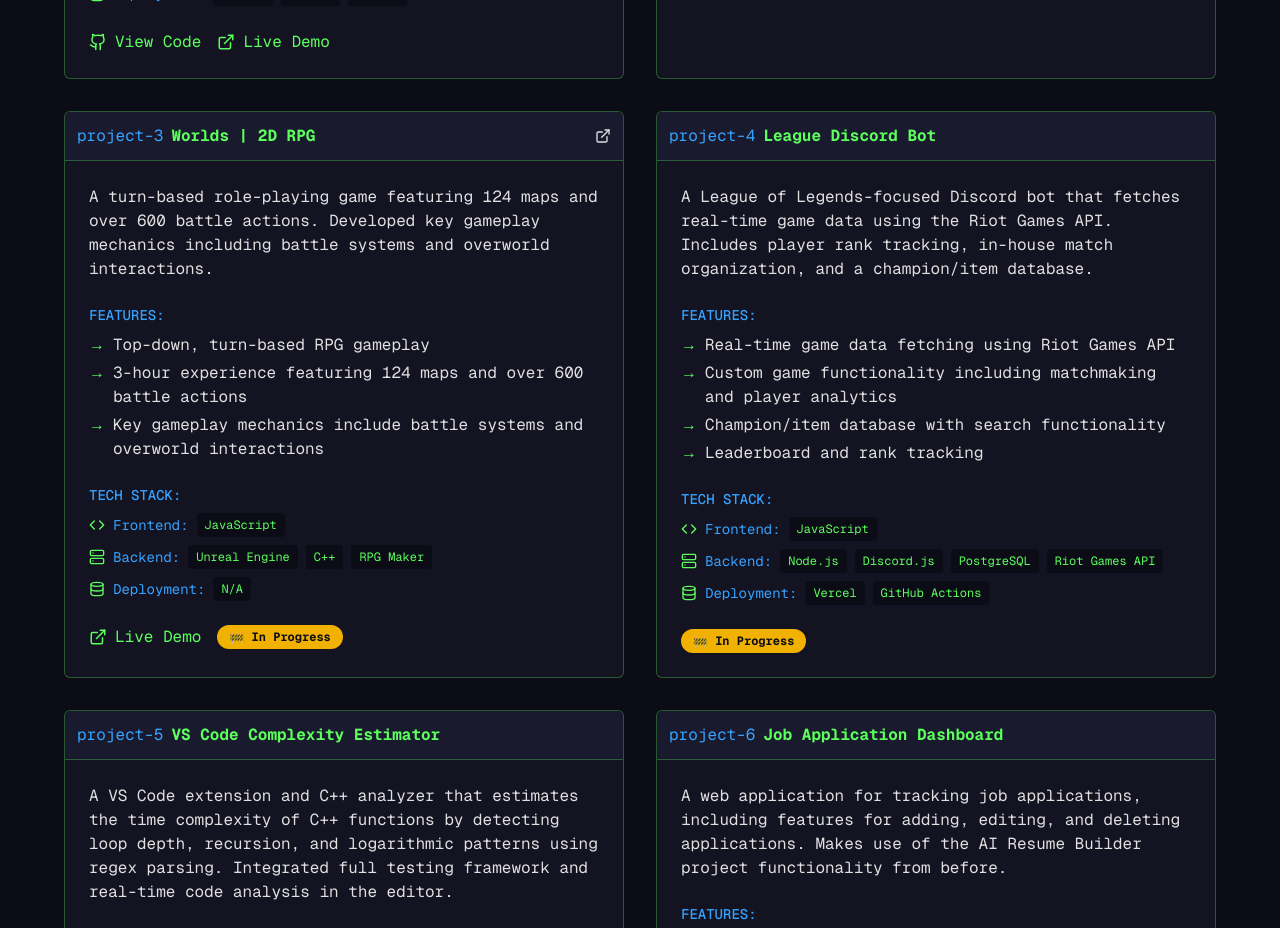
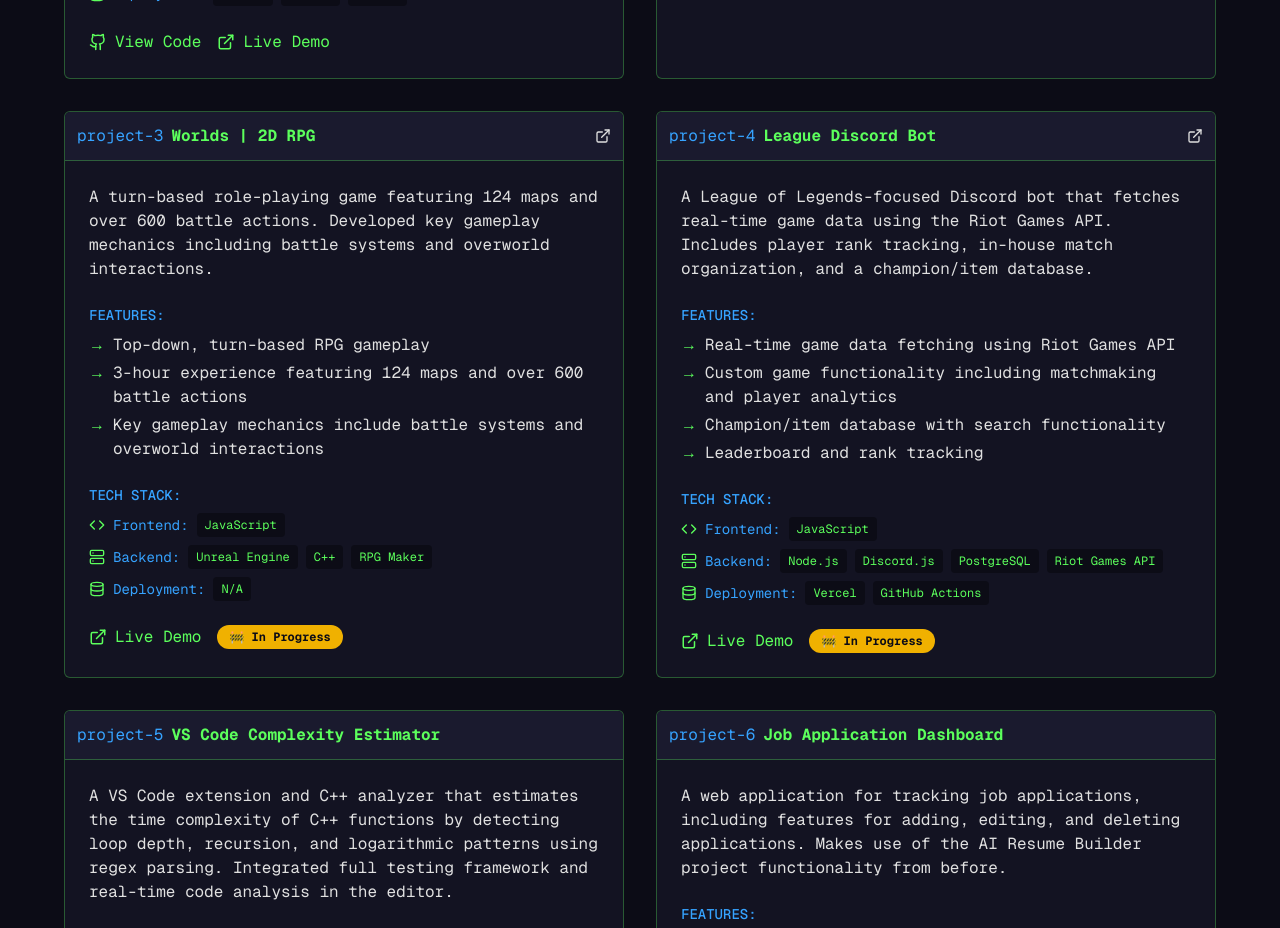
Before and after one commit to julianrodriguez2/personal-web, a Next.js app in the folder my-app/: page / in a window 1280 px wide. Shown: the part 2520-3448 px from the top of the page. Built offline with nearby package versions, Linux system fonts and the light colour scheme.

Commit message:
added discord bot demo

```diff
--- a/my-app/src/pages/terminaldesign.tsx
+++ b/my-app/src/pages/terminaldesign.tsx
@@ -99,7 +99,7 @@
       description:
         "A League of Legends-focused Discord bot that fetches real-time game data using the Riot Games API. Includes player rank tracking, in-house match organization, and a champion/item database.",
       github: "N/A",
-      demo: "N/A",
+      demo: "https://discord-bot-sigma-two.vercel.app/",
       features: [
         "Real-time game data fetching using Riot Games API",
         "Custom game functionality including matchmaking and player analytics",
```
